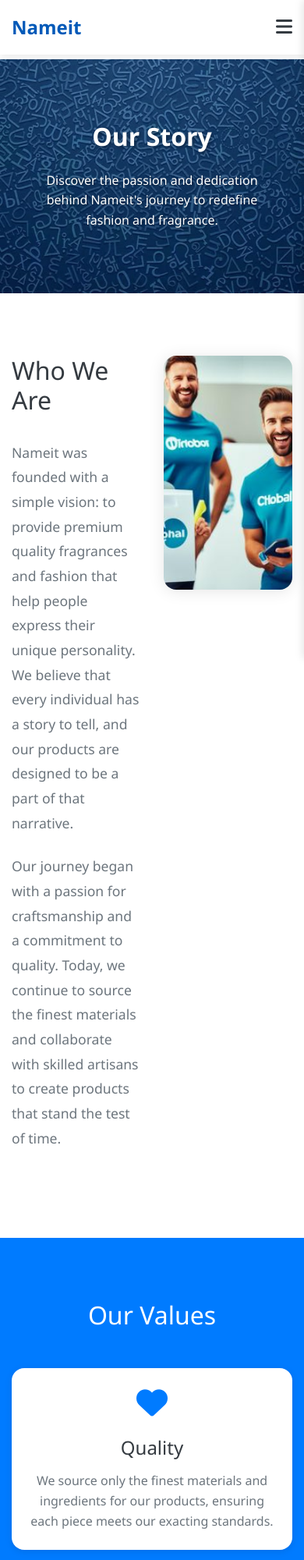
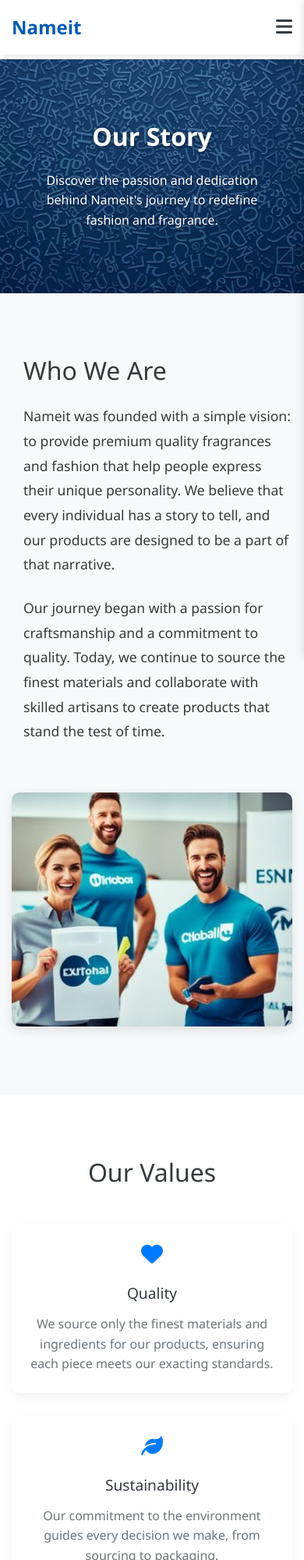
Before and after one commit to Uvecodes/name-it-scents, a plain HTML site: page about.html in a window 390 px wide. Shown: the top 2000 px of the page at 78% size. Drawn offline with Linux system fonts and the light colour scheme.

Commit message:
Update: Improved mobile responsiveness and fixed profile page issues

```diff
--- a/css/style.css
+++ b/css/style.css
@@ -1068,16 +1068,17 @@ h1, h2, h3, h4, h5, h6 {
 
 /* About Page */
 .about-section {
-    padding: 5rem 0;
+    padding: 80px 0;
+    background-color: var(--light-color);
 }
 
 .about-content {
-    padding-right: 3rem;
+    padding: 20px;
 }
 
 .about-content h2 {
     font-size: 2.5rem;
-    margin-bottom: 2rem;
+    margin-bottom: 1.5rem;
     color: var(--dark-color);
 }
 
@@ -1085,37 +1086,39 @@ h1, h2, h3, h4, h5, h6 {
     font-size: 1.1rem;
     line-height: 1.8;
     margin-bottom: 1.5rem;
-    color: var(--gray);
+    color: var(--gray-dark);
 }
 
 .about-image {
     width: 100%;
     height: 400px;
     object-fit: cover;
-    border-radius: 1rem;
-    box-shadow: 0 2px 20px rgba(0, 0, 0, 0.1);
+    border-radius: 10px;
+    box-shadow: 0 5px 15px rgba(0, 0, 0, 0.1);
+    transition: transform 0.3s ease;
+}
+
+.about-image:hover {
+    transform: scale(1.02);
 }
 
 /* Values Section */
 .values-section {
-    padding: 5rem 0;
-    background-color: var(--primary-color);
-    color: var(--white);
+    padding: 80px 0;
 }
 
 .value-card {
-    background-color: var(--white);
-    padding: 2.5rem;
-    border-radius: 1rem;
+    background: var(--white);
+    padding: 2rem;
+    border-radius: 10px;
     text-align: center;
+    box-shadow: 0 5px 15px rgba(0, 0, 0, 0.05);
+    transition: transform 0.3s ease;
     height: 100%;
-    transition: transform 0.3s ease, box-shadow 0.3s ease;
-    box-shadow: 0 2px 10px rgba(0, 0, 0, 0.1);
 }
 
 .value-card:hover {
     transform: translateY(-5px);
-    box-shadow: 0 5px 20px rgba(0, 0, 0, 0.15);
 }
 
 .value-card i {
@@ -1131,31 +1134,30 @@ h1, h2, h3, h4, h5, h6 {
 }
 
 .value-card p {
+    font-size: 1rem;
+    line-height: 1.6;
     color: var(--gray);
-    line-height: 1.6;
-}
-
-.values-section .section-title {
-    color: var(--white);
 }
 
 /* Team Section */
 .team-section {
-    padding: 5rem 0;
+    padding: 80px 0;
+    background-color: var(--light-color);
 }
 
 .team-card {
-    text-align: center;
-    margin-bottom: 2rem;
+    background: var(--white);
+    border-radius: 10px;
+    overflow: hidden;
+    box-shadow: 0 5px 15px rgba(0, 0, 0, 0.05);
+    transition: transform 0.3s ease;
+    height: 100%;
 }
 
 .team-image {
-    width: 200px;
-    height: 200px;
-    border-radius: 50%;
-    margin-bottom: 1.5rem;
+    width: 100%;
+    height: 300px;
     object-fit: cover;
-    box-shadow: 0 2px 20px rgba(0, 0, 0, 0.1);
     transition: transform 0.3s ease;
 }
 
@@ -1165,21 +1167,96 @@ h1, h2, h3, h4, h5, h6 {
 
 .team-card h3 {
     font-size: 1.5rem;
-    margin-bottom: 0.5rem;
+    margin: 1.5rem 1.5rem 0.5rem;
     color: var(--dark-color);
 }
 
 .team-role {
+    font-size: 1rem;
     color: var(--primary-color);
-    font-weight: 600;
-    margin-bottom: 1rem;
+    margin: 0 1.5rem;
 }
 
 .team-bio {
+    font-size: 1rem;
+    line-height: 1.6;
     color: var(--gray);
-    line-height: 1.6;
-    max-width: 300px;
-    margin: 0 auto;
+    margin: 1rem 1.5rem 1.5rem;
+}
+
+/* Responsive Styles */
+@media (max-width: 992px) {
+    .col-4 {
+        flex: 0 0 50%;
+        max-width: 50%;
+    }
+
+    .col-6 {
+        flex: 0 0 100%;
+        max-width: 100%;
+    }
+}
+
+@media (max-width: 768px) {
+    .about-content {
+        padding: 0 15px;
+        margin-bottom: 30px;
+    }
+
+    .about-image {
+        height: 300px;
+    }
+
+    .team-image {
+        height: 250px;
+    }
+
+    .value-card {
+        padding: 1.5rem;
+    }
+
+    .value-card i {
+        font-size: 2rem;
+    }
+
+    .value-card h3 {
+        font-size: 1.3rem;
+    }
+}
+
+@media (max-width: 576px) {
+    .about-content h2 {
+        font-size: 2rem;
+    }
+
+    .value-card {
+        padding: 1.25rem;
+    }
+
+    .value-card i {
+        font-size: 1.75rem;
+    }
+
+    .value-card h3 {
+        font-size: 1.2rem;
+    }
+
+    .team-card h3 {
+        font-size: 1.3rem;
+    }
+
+    .team-role {
+        font-size: 0.9rem;
+    }
+
+    .team-bio {
+        font-size: 0.9rem;
+    }
+
+    .col-4 {
+        flex: 0 0 100%;
+        max-width: 100%;
+    }
 }
 
 /* Cart Icon Fix */
```
